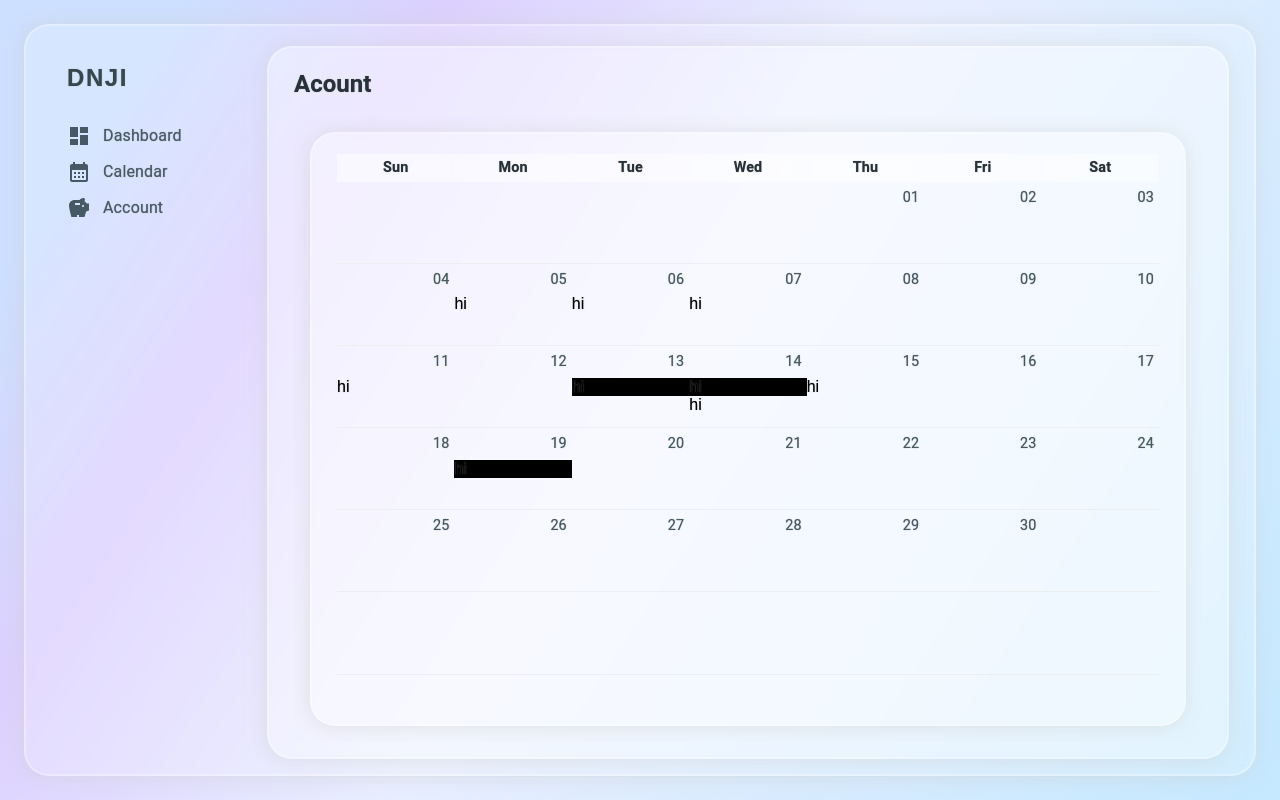
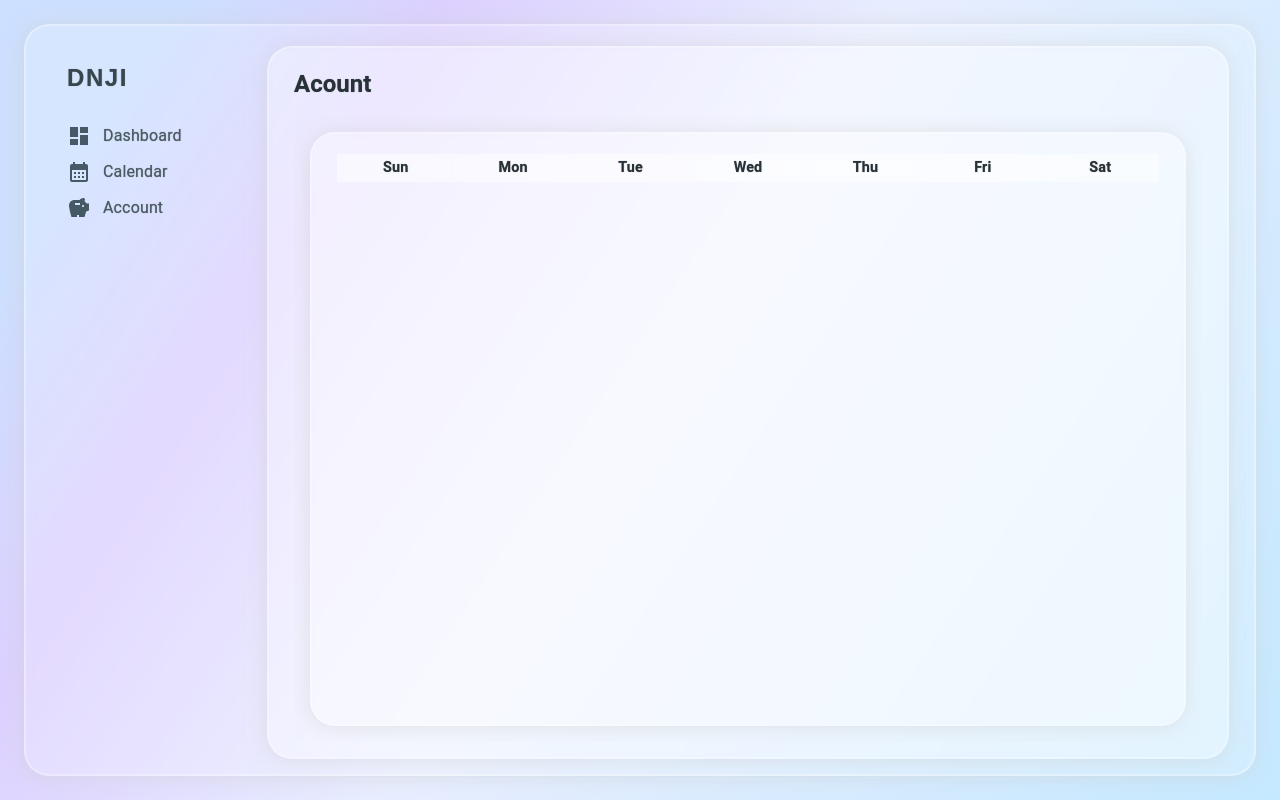
Before and after one commit to inhyeok-kim/doongji_web, a React (Create React App) app: page /calendar in a window 1280 px wide. Built offline with nearby package versions, Linux system fonts and the light colour scheme.

Commit message:
1. 이벤트 작업중...

```diff
--- a/src/Modules/Calendar/views/DayGridOfMonth.tsx
+++ b/src/Modules/Calendar/views/DayGridOfMonth.tsx
@@ -1,5 +1,5 @@
 import Grid2 from "@mui/material/Unstable_Grid2/Grid2";
-import { useEffect, useState } from "react";
+import { useEffect, useLayoutEffect, useRef, useState } from "react";
 import {createMonthDateList, createMonthDateListRange} from '../model/Utils';
 import { CalendarOption, DateData, Event } from "../model/_types";
 import { blueGrey } from "@mui/material/colors";
@@ -143,39 +143,6 @@ export default function DayGridOfMonth({
                         height={'calc(100% - 32px)'}
                         overflow={isVerticalScroll ? 'auto' : ''}
                     >
-                        { // 날짜 표시
-                            dateList.map((v,i)=>(
-                                v.text ?
-                                <DayGrid
-                                    key={i}
-                                    date={v}
-                                    index={i}
-                                    isSelected={selectedDateList.findIndex(i=>i.date === v.date) > -1}
-                                    onClick={clickDate}
-                                    onMouseDown={mouseDownDate}
-                                    onMouseMove={mouseMoveDate}
-                                >
-                                    {
-                                        eventArray?.filter(e=>{
-                                            if(e.startDate! <= new Date(v.text!) && e.endDate! >= new Date(v.text!)){
-                                                return true
-                                            }
-                                        }).map(e=>{
-                                            return <div style={{background : e.isAllDay ? 'black' : ''}}>
-                                                hi
-                                            </div>
-                                        })
-                                    }
-                                </DayGrid>
-                                :
-                                <DayGrid
-                                    key={i}
-                                    date={v}
-                                >
-                                </DayGrid>
-
-                            ))
-                        }
                     </Grid2>
                 </div>
             </ClickAwayListener>
@@ -185,7 +152,6 @@ export default function DayGridOfMonth({
 }
 
 interface DayGridProp {
-    children? : React.ReactNode
     date : DateData
     index? : number
     onClick? : Function
@@ -194,7 +160,6 @@ interface DayGridProp {
     isSelected? : boolean
 }
 function DayGrid({
-    children,
     date,
     index,
     onClick = ()=>{},
@@ -202,6 +167,13 @@ function DayGrid({
     onMouseMove = ()=>{},
     isSelected,
 }:DayGridProp){
+    const eventGridRef = useRef<HTMLDivElement>(null);
+
+    useLayoutEffect(()=>{
+        if(eventGridRef.current){
+            console.log(eventGridRef.current.offsetHeight);
+        }
+    },[eventGridRef]);
 
     function clickHandler(){
         onClick(date);
@@ -246,10 +218,23 @@ function DayGrid({
                         {date.date}
                     </Typography>
                 </Grid2>
-                <Grid2>
-                    {children}
+                <Grid2 ref={eventGridRef}>
+                    {
+
+                    }
                 </Grid2>
             </div>
         </Grid2>
     )
 }
+
+interface EventBlockProp {
+    eventData : Event
+}
+function EventBlock(){
+    return (
+        <div>
+
+        </div>
+    )
+}
```
